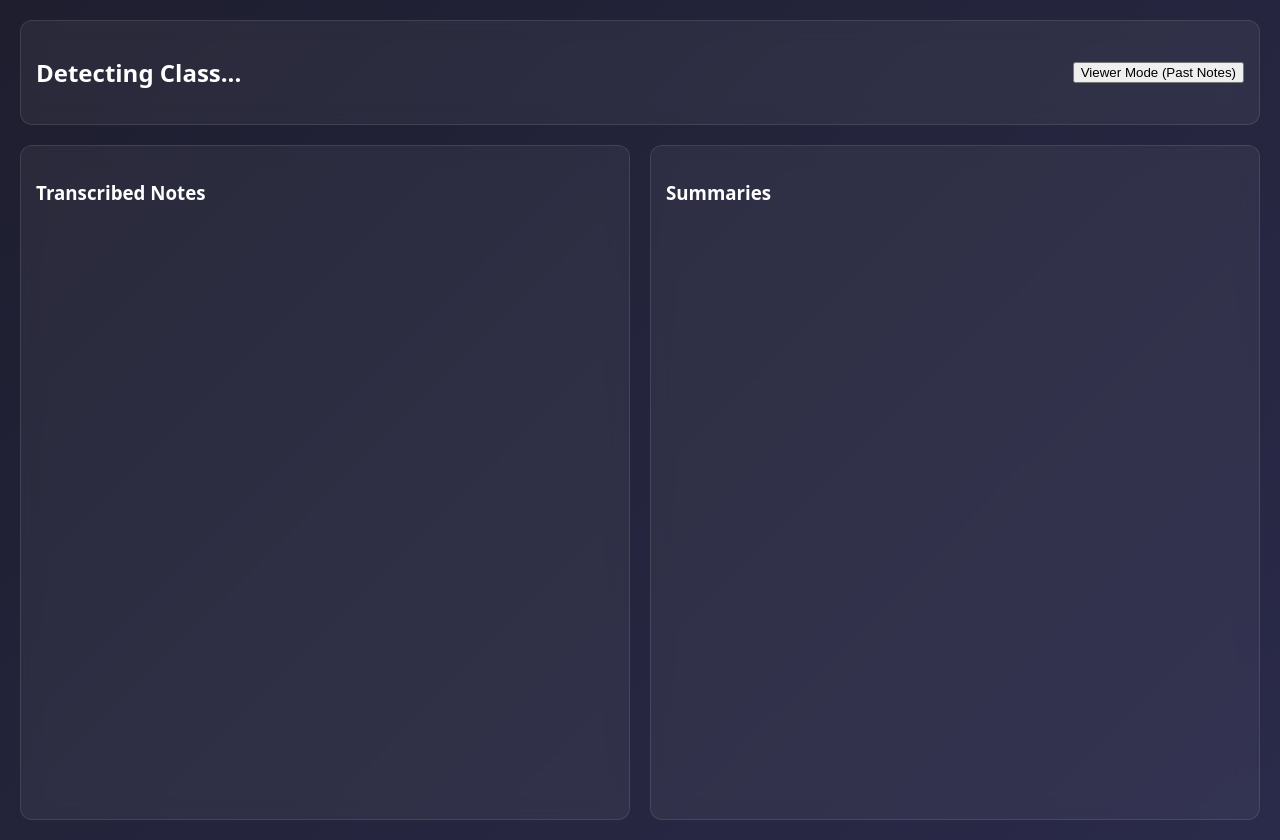
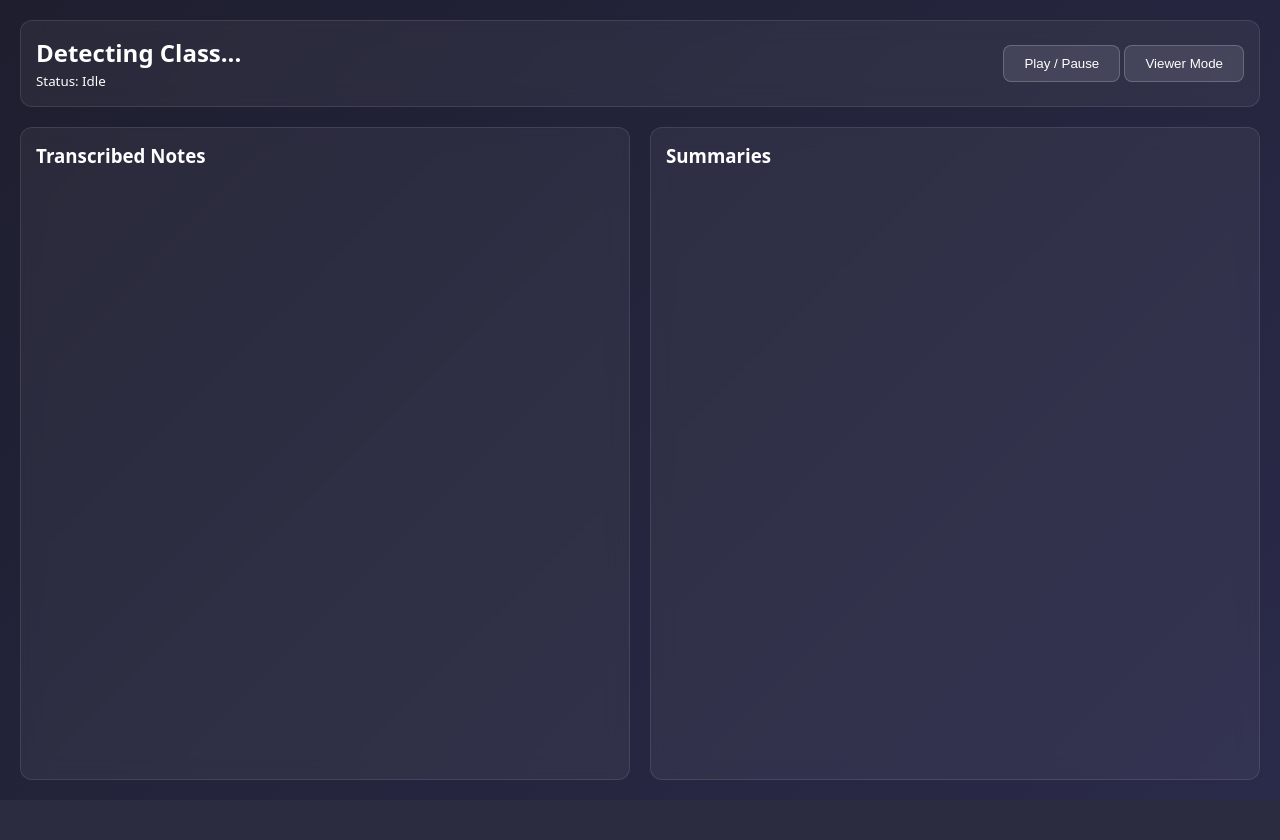
Before and after one commit to Wardium/SwiftNotes, a Flask app: page / in a window 1280 px wide. After the commit the page ends 780 px from the top, so only its background shows below. Run offline with Flask 3, Linux system fonts and the light colour scheme.

Commit message:
Update index.html for viewer mode and layout changes

```diff
--- a/templates/index.html
+++ b/templates/index.html
@@ -1,116 +1,148 @@
-<!-- templates/index.html -->
 <!DOCTYPE html>
 <html lang="en">
 <head>
     <meta charset="UTF-8">
-    <title>SwiftNotes Pro</title>
+    <meta name="viewport" content="width=device-width, initial-scale=1.0">
+    <title>SwiftNotes Viewer</title>
     <style>
-        /* Base styling and Glassmorphism */
-        body { font-family: system-ui; background: linear-gradient(135deg, #1e1e2f, #2a2a4a); color: white; margin: 0; padding: 20px; display: flex; flex-direction: column; height: 100vh; }
+        body { font-family: system-ui; background: linear-gradient(135deg, #1e1e2f, #2a2a4a); color: white; margin: 0; padding: 20px; display: flex; flex-direction: column; height: 95vh; overflow: hidden; }
         .glass { background: rgba(255, 255, 255, 0.05); backdrop-filter: blur(10px); border: 1px solid rgba(255, 255, 255, 0.1); border-radius: 12px; padding: 15px; }
 
-        /* Layout */
+        /* Top Navigation */
         nav { display: flex; justify-content: space-between; align-items: center; margin-bottom: 20px; }
-        .main-container { display: flex; gap: 20px; flex: 1; overflow: hidden; }
-        .column { flex: 1; overflow-y: auto; display: flex; flex-direction: column; gap: 15px; }
+        button { background: rgba(255, 255, 255, 0.1); border: 1px solid rgba(255,255,255,0.2); color: white; padding: 10px 20px; border-radius: 8px; cursor: pointer; transition: 0.3s; }
+        button:hover { background: rgba(255, 255, 255, 0.2); }
 
-        /* Search Panel */
+        /* Layout Grid */
+        .workspace { display: flex; gap: 20px; flex: 1; overflow: hidden; }
+        .col { flex: 1; display: flex; flex-direction: column; overflow-y: auto; gap: 10px; }
+        .note-card { background: rgba(0,0,0,0.2); padding: 15px; border-radius: 8px; border-left: 3px solid #6b8afd; }
+
+        /* Search Panel & Modals */
         #search-panel { flex: 0.8; display: none; flex-direction: column; }
-        iframe { width: 100%; height: 100%; border: none; border-radius: 8px; }
+        iframe { flex: 1; width: 100%; border: none; border-radius: 8px; background: white; }
+        #viewer-modal { display: none; position: absolute; top: 10%; left: 10%; right: 10%; bottom: 10%; z-index: 100; flex-direction: row; box-shadow: 0 10px 30px rgba(0,0,0,0.5); }
+        #file-list { flex: 0.3; border-right: 1px solid rgba(255,255,255,0.1); overflow-y: auto; padding-right: 10px; }
+        #file-content { flex: 0.7; padding-left: 20px; overflow-y: auto; white-space: pre-wrap; font-family: monospace; }
+        .file-item { padding: 10px; cursor: pointer; border-bottom: 1px solid rgba(255,255,255,0.05); }
+        .file-item:hover { background: rgba(255,255,255,0.1); }
     </style>
 </head>
 <body>
 
     <nav class="glass">
-        <h2 id="current-class">Detecting Class...</h2>
-        <button id="viewer-mode">Viewer Mode (Past Notes)</button>
+        <div>
+            <h2 id="class-name" style="margin: 0;">Detecting Class...</h2>
+            <small id="status">Status: Idle</small>
+        </div>
+        <div>
+            <button onclick="togglePause()">Play / Pause</button>
+            <button onclick="toggleViewer()">Viewer Mode</button>
+        </div>
     </nav>
 
-    <div class="main-container">
-        <!-- Vertical list for Note Paragraphs -->
-        <div class="column glass" id="notes-col">
-            <h3>Transcribed Notes</h3>
+    <div class="workspace">
+        <div class="col glass">
+            <h3 style="margin-top:0;">Transcribed Notes</h3>
+            <div id="notes-container" class="col"></div>
         </div>
 
-        <!-- Vertical list for Summaries -->
-        <div class="column glass" id="summaries-col">
-            <h3>Summaries</h3>
+        <div class="col glass">
+            <h3 style="margin-top:0;">Summaries</h3>
+            <div id="summaries-container" class="col"></div>
         </div>
 
-        <!-- Dynamic Search Panel -->
-        <div class="column glass" id="search-panel">
-            <h3>Related Search</h3>
+        <div id="search-panel" class="glass">
+            <h3 style="margin-top:0;">AI Search Reference</h3>
             <iframe id="search-frame" src=""></iframe>
         </div>
     </div>
 
+    <!-- Viewer Mode Overlay -->
+    <div id="viewer-modal" class="glass">
+        <div id="file-list"></div>
+        <div id="file-content">Select a file to view its contents...</div>
+        <button onclick="toggleViewer()" style="position:absolute; top:15px; right:15px; background: red;">Close</button>
+    </div>
+
     <script>
-        const notesCol = document.getElementById('notes-col');
-        const summariesCol = document.getElementById('summaries-col');
-        const searchPanel = document.getElementById('search-panel');
-        const searchFrame = document.getElementById('search-frame');
-        const classHeader = document.getElementById('current-class');
+        let searchTimeout;
+        let knownNotesCount = 0;
 
-        let searchTimeout;
+        async function fetchState() {
+            const res = await fetch('/api/state');
+            const state = await res.json();
 
-        // 1. Continuous Listening Setup
-        const recognition = new (window.SpeechRecognition || window.webkitSpeechRecognition)();
-        recognition.continuous = true;
-        recognition.interimResults = false;
+            document.getElementById('class-name').innerText = state.class_name;
+            document.getElementById('status').innerText = `Status: ${state.activity} | Recording: ${state.is_recording}`;
 
-        recognition.onresult = (event) => {
-            const transcript = event.results[event.results.length - 1][0].transcript;
-            processTranscript(transcript); // Send to AI without stopping recognition
-        };
+            // Only append new notes
+            if (state.notes.length > knownNotesCount) {
+                const newNotes = state.notes.slice(knownNotesCount);
+                newNotes.forEach(note => {
+                    if(typeof note === 'object') {
+                        document.getElementById('notes-container').innerHTML += `<div class="note-card">${note.paragraph}</div>`;
+                        document.getElementById('summaries-container').innerHTML += `<div class="note-card" style="border-left-color:#fd6b8a">${note.summary}</div>`;
+                    }
+                });
+                knownNotesCount = state.notes.length;
+            }
 
-        // Auto-restart if it drops out
-        recognition.onend = () => recognition.start();
-        recognition.start();
-
-        // 2. Async Processing
-        async function processTranscript(text) {
-            try {
-                const response = await fetch('/process_note', {
-                    method: 'POST',
-                    headers: { 'Content-Type': 'application/json' },
-                    body: JSON.stringify({ text })
-                });
-
-                const data = await response.json(); // AI always responds as JSON
-                updateUI(data);
-            } catch (err) {
-                console.error("Error processing note:", err);
+            // Handle Search Intercept
+            if (state.search_query) {
+                triggerSearch(state.search_query);
+                fetch('/api/clear_search', { method: 'POST' }); // Reset immediately so it doesn't loop
             }
         }
 
-        // 3. Robust UI Updating & Search Timer Logic
-        function updateUI(data) {
-            classHeader.innerText = data.class_name;
+        function triggerSearch(term) {
+            const panel = document.getElementById('search-panel');
+            const iframe = document.getElementById('search-frame');
+            panel.style.display = 'flex';
+            iframe.src = `https://html.duckduckgo.com/html/?q=${encodeURIComponent(term)}`;
 
-            const noteDiv = document.createElement('div');
-            noteDiv.innerText = data.paragraph;
-            notesCol.appendChild(noteDiv);
+            clearTimeout(searchTimeout);
+            searchTimeout = setTimeout(() => {
+                panel.style.display = 'none';
+                iframe.src = "";
+            }, 120000); // 2 minutes
+        }
 
-            const summaryDiv = document.createElement('div');
-            summaryDiv.innerText = data.summary;
-            summariesCol.appendChild(summaryDiv);
+        async function togglePause() {
+            await fetch('/api/toggle_pause', { method: 'POST' });
+        }
 
-            if (data.search_term) {
-                triggerSearchPanel(data.search_term);
+        async function toggleViewer() {
+            const modal = document.getElementById('viewer-modal');
+            if (modal.style.display === 'flex') {
+                modal.style.display = 'none';
+            } else {
+                modal.style.display = 'flex';
+                const res = await fetch('/api/files');
+                const files = await res.json();
+
+                let listHtml = '<h3>Past Notes</h3>';
+                files.forEach(f => {
+                    listHtml += `<div class="file-item" onclick="viewFile('${f.path.replace(/\\/g, '\\\\')}')">
+                        <strong>${f.class}</strong><br><small>${f.date}</small>
+                    </div>`;
+                });
+                document.getElementById('file-list').innerHTML = listHtml;
             }
         }
 
-        function triggerSearchPanel(term) {
-            searchPanel.style.display = 'flex';
-            // Using Wikipedia or DuckDuckGo as many sites (like Google) block iframe embedding
-            searchFrame.src = `https://en.wikipedia.org/wiki/Special:Search?search=${encodeURIComponent(term)}`;
+        async function viewFile(path) {
+            const res = await fetch('/api/file_content', {
+                method: 'POST',
+                headers: { 'Content-Type': 'application/json' },
+                body: JSON.stringify({ path: path })
+            });
+            const data = await res.json();
+            document.getElementById('file-content').innerText = data.content;
+        }
 
-            clearTimeout(searchTimeout); // Reset timer if a new term comes in
-            searchTimeout = setTimeout(() => {
-                searchPanel.style.display = 'none';
-                searchFrame.src = "";
-            }, 120000); // Closes after 2 minutes
-        }
+        // Poll every 2 seconds
+        setInterval(fetchState, 2000);
     </script>
 </body>
 </html>
```
